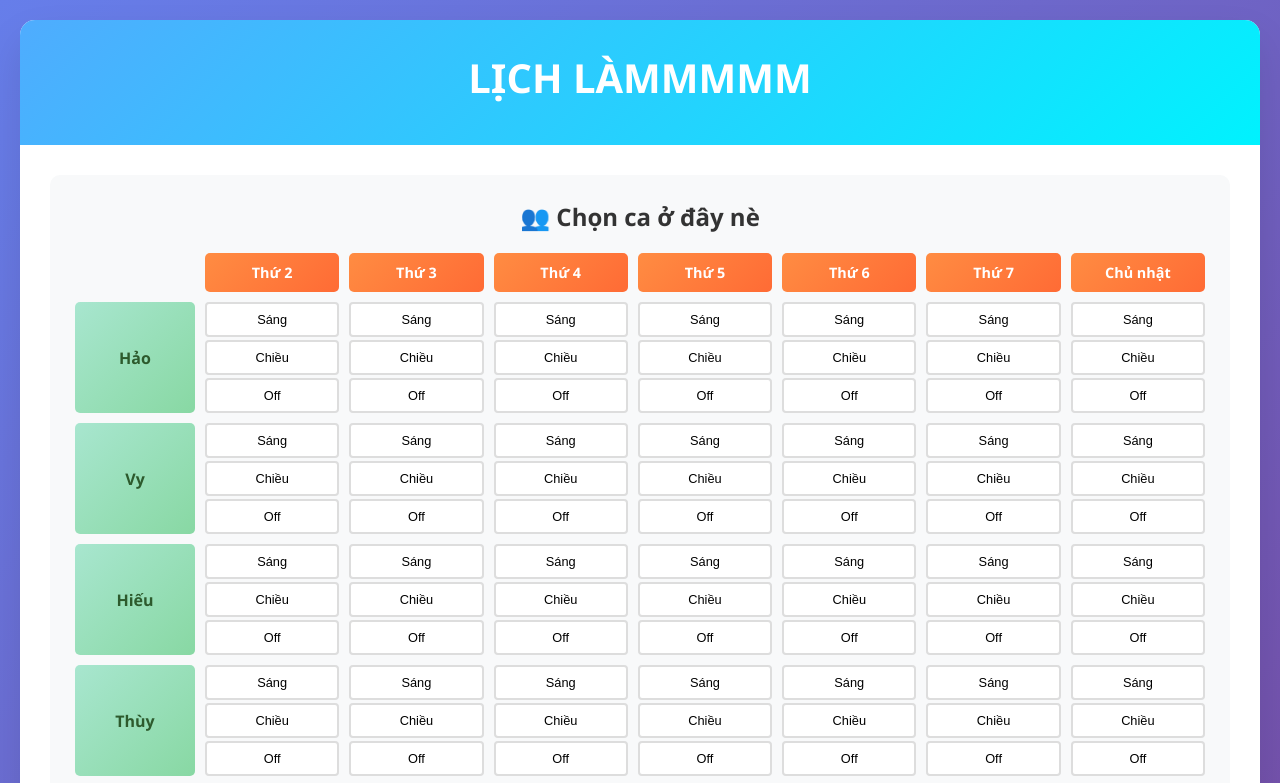
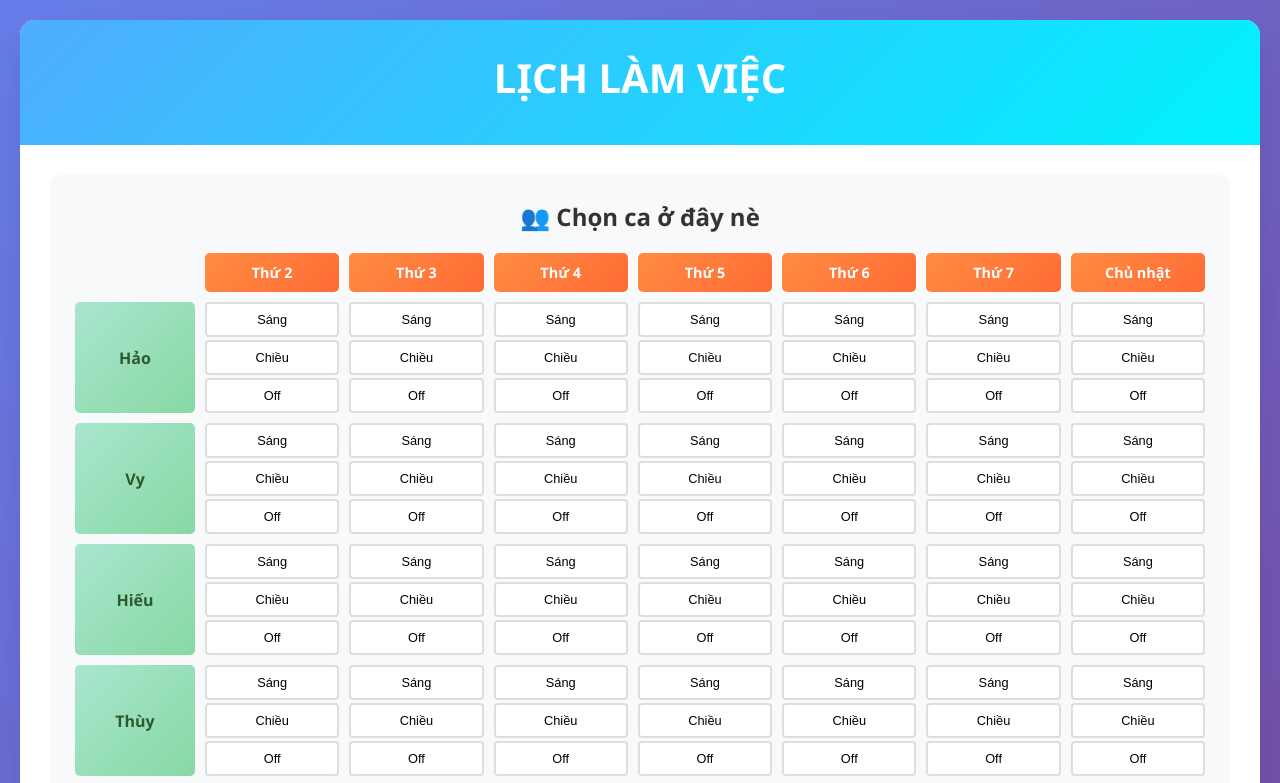
Before and after one commit to vihaothecreator21/xeplich, a plain HTML site: page index.html in a window 1280 px wide. Shown: the top 783 px of the page. Drawn offline with Linux system fonts and the light colour scheme.

Commit message:
Update index.html

```diff
--- a/index.html
+++ b/index.html
@@ -9,7 +9,7 @@
   <body>
     <div class="container">
       <div class="header">
-        <h1>LỊCH LÀMMMMM</h1>
+        <h1>LỊCH LÀM VIỆC</h1>
       </div>
 
       <div class="content">
```
